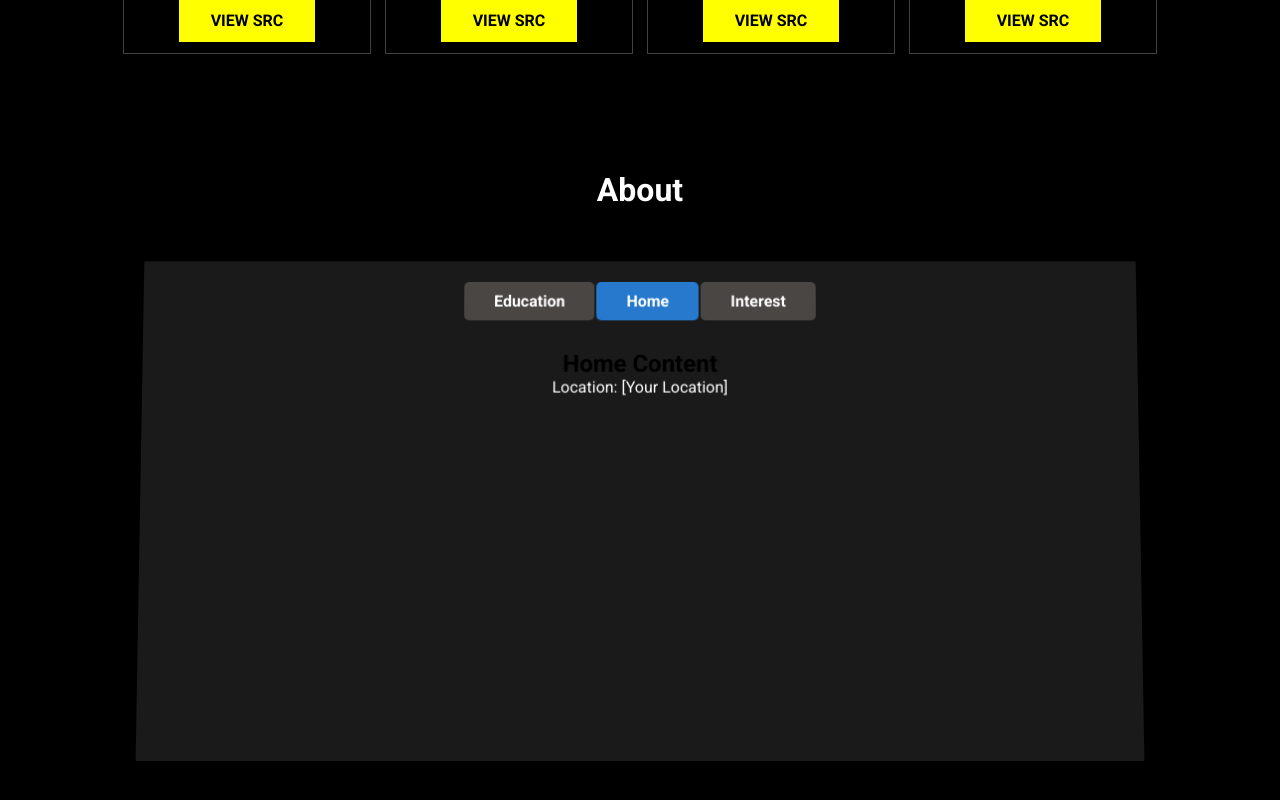
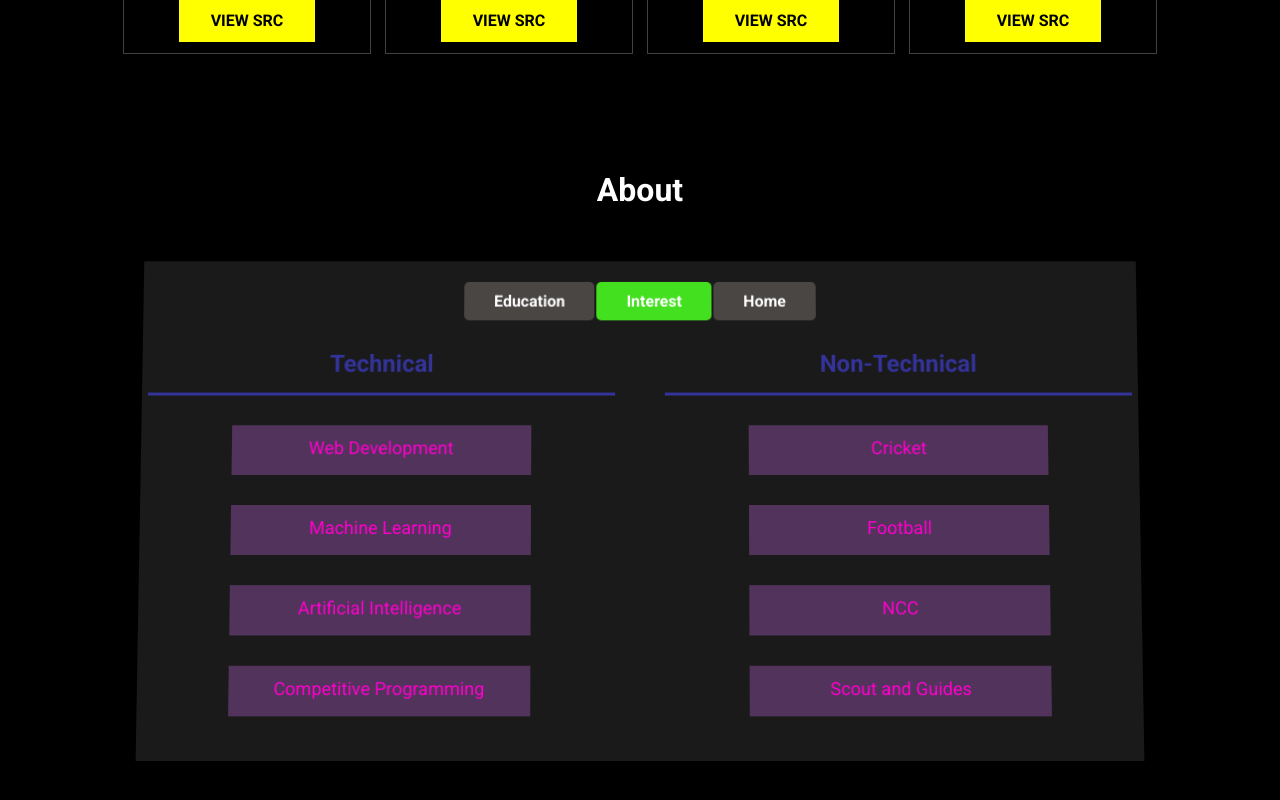
Before and after one commit to ASWINBABUKV/REACT_PORTFOLIO, a React (Create React App) app: page / in a window 1280 px wide. Shown: the part 1642-2442 px from the top of the page. Built offline with nearby package versions, Linux system fonts and the light colour scheme.

Commit message:
ABout section added and changed descp

```diff
--- a/src/components/About.css
+++ b/src/components/About.css
@@ -41,7 +41,7 @@
   margin: 0 1px;
   background-color: #4a4644;
   border: none;
-  color: white;
+  color: rgb(255, 255, 255);
   font-size: 1rem;
   font-weight: bold;
   cursor: pointer;
@@ -50,7 +50,7 @@
 }
 
 .buttons button.active {
-  background-color: #2679cc;
+  background-color: #43e01f;
 }
 
 .buttons button:hover {
@@ -76,7 +76,7 @@
   width: 450px;
   padding: 20px;
   margin-bottom: 20px;
-  background-color: #b7a7a7;
+  background-color: #10d5d1;
   border-radius: 10px;
   box-shadow: 0 2px 4px rgba(0, 0, 0, 0.1);
   transition: transform 0.3s ease-in-out;
@@ -96,3 +96,77 @@
   font-size: 1rem;
   color: #555555;
 }
+.container {
+  display: flex;
+  justify-content: space-between;
+}
+
+.column {
+  flex-basis: 48%;
+}
+
+h3 {
+  font-size: 24px;
+  color: #333399;
+  margin-bottom: 10px;
+}
+
+ul {
+  list-style-type: none;
+  padding: 5px;
+  margin: 0;
+}
+
+ul:before {
+  content: "";
+  display: block;
+  height: 3px;
+  background-color: #333399;
+  margin-bottom: 10px;
+}
+
+li {
+  position: relative;
+  padding-left: 25px;
+  margin-bottom: 10px;
+  font-size: 18px;
+  color: #ff00cc;
+  transition: transform 0.3s ease-in-out, color 0.3s ease-in-out;
+}
+
+/* Add hover effect on list items */
+li:hover {
+  transform: scale(1.1);
+  color: #ff00cc;
+}
+.Box1 {
+  width: 300px;
+  height: 50px;
+  padding: 12px;
+  background-color: #51335c;
+  text-align: center;
+  position: relative;
+  margin: 30px auto;
+  align-items: center;
+}
+.home-image {
+  width: 250px;
+  margin-right: 20px;
+  margin-bottom: 20px;
+  opacity: 0.5;
+  height: 250px;
+}
+.map-button {
+  margin: 20px 20px;
+  display: inline-block;
+  padding: 15px 50px;
+  background-color: #333399;
+  color: #fff;
+  text-decoration: none;
+  border-radius: 5px;
+  transition: background-color 0.3s ease-in-out;
+}
+
+.map-button:hover {
+  background-color: #00aaff;
+}
--- a/src/components/About.js
+++ b/src/components/About.js
@@ -1,7 +1,7 @@
 import React, { useState } from "react";
 import "./About.css";
 const About = () => {
-  const [activeTab, setActiveTab] = useState("Home");
+  const [activeTab, setActiveTab] = useState("Interest");
 
   const handleTabClick = (tab) => {
     setActiveTab(tab);
@@ -20,16 +20,16 @@ const About = () => {
             Education
           </button>
           <button
+            className={activeTab === "Interest" ? "active" : ""}
+            onClick={() => handleTabClick("Interest")}
+          >
+            Interest
+          </button>
+          <button
             className={activeTab === "Home" ? "active" : ""}
             onClick={() => handleTabClick("Home")}
           >
             Home
-          </button>
-          <button
-            className={activeTab === "Interest" ? "active" : ""}
-            onClick={() => handleTabClick("Interest")}
-          >
-            Interest
           </button>
         </div>
         <div className="content">
@@ -53,28 +53,49 @@ const About = () => {
           )}
           {activeTab === "Home" && (
             <div>
-              <h2>Home Content</h2>
-              <p>Location: [Your Location]</p>
+              <div class="box2">
+                <div class="content">
+                  <img
+                    src="https://encrypted-tbn0.gstatic.com/images?q=tbn:ANd9GcTv2WQJHN0YuGtcJNL2dKNvATdwfjPcE7ghD6VyYVtvX5yALq8JuczLEaTBZHtdzE-meP8&usqp=CAU"
+                    alt="Home"
+                    class="home-image"
+                  />
+                  <div class="location">
+                    <p>KANNUR, KERALA, INDIA</p>
+                    <a
+                      href="https://goo.gl/maps/Jdyned8rnNYbAkTR7"
+                      target="_blank"
+                      class="map-button"
+                      rel="noreferrer"
+                    >
+                      View on Google Maps
+                    </a>
+                  </div>
+                </div>
+              </div>
             </div>
           )}
           {activeTab === "Interest" && (
             <div>
-              <h2>Interest Content</h2>
-              <div>
+              <div class="container">
+                <div class="column">
                   <h3>Technical</h3>
                   <ul>
-                  <li>Web Development</li>
-                  <li>Machine Learning</li>
-                  <li>Data Science</li>
+                    <li className="Box1">Web Development</li>
+                    <li className="Box1">Machine Learning</li>
+                    <li className="Box1">Artificial Intelligence</li>
+                    <li className="Box1">Competitive Programming</li>
                   </ul>
                 </div>
-              <div>
+                <div class="column">
                   <h3>Non-Technical</h3>
                   <ul>
-                  <li>Cricket</li>
-                  <li>Football</li>
-                  <li>NCC</li>
+                    <li className="Box1">Cricket</li>
+                    <li className="Box1"> Football</li>
+                    <li className="Box1">NCC</li>
+                    <li className="Box1">Scout and Guides</li>
                   </ul>
+                </div>
               </div>
             </div>
           )}
--- a/src/components/Who.js
+++ b/src/components/Who.js
@@ -24,7 +24,7 @@ const Who = () => {
       </div>
       <div className="content">
         <h1>ASWIN BABU K V</h1>
-        <p>WEB DEVELOPER</p>
+        <p>SOFTWARE ENGINEER</p>
         <div>
           <Link to="/project" className="btn">
             PROJECTS
```
Lines whose indentation alone changed are shown as unchanged.
